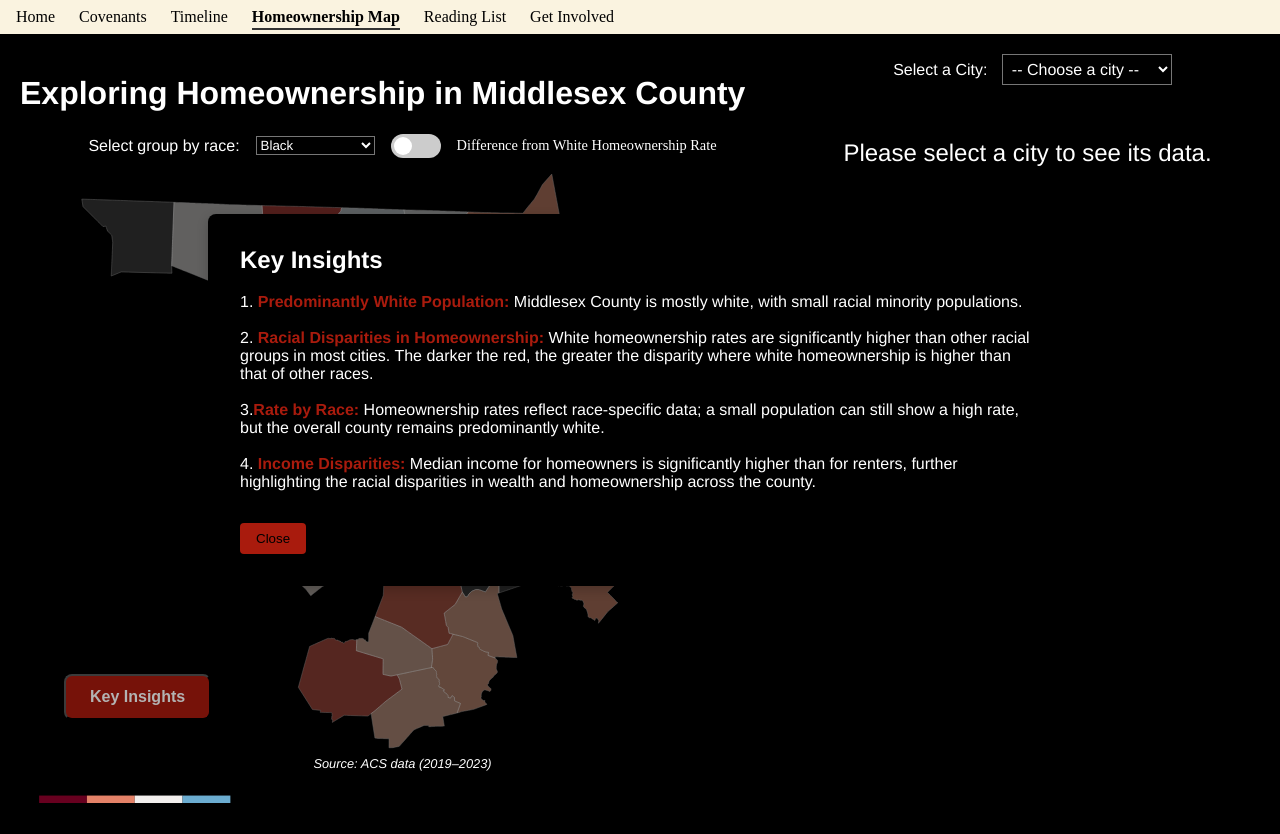
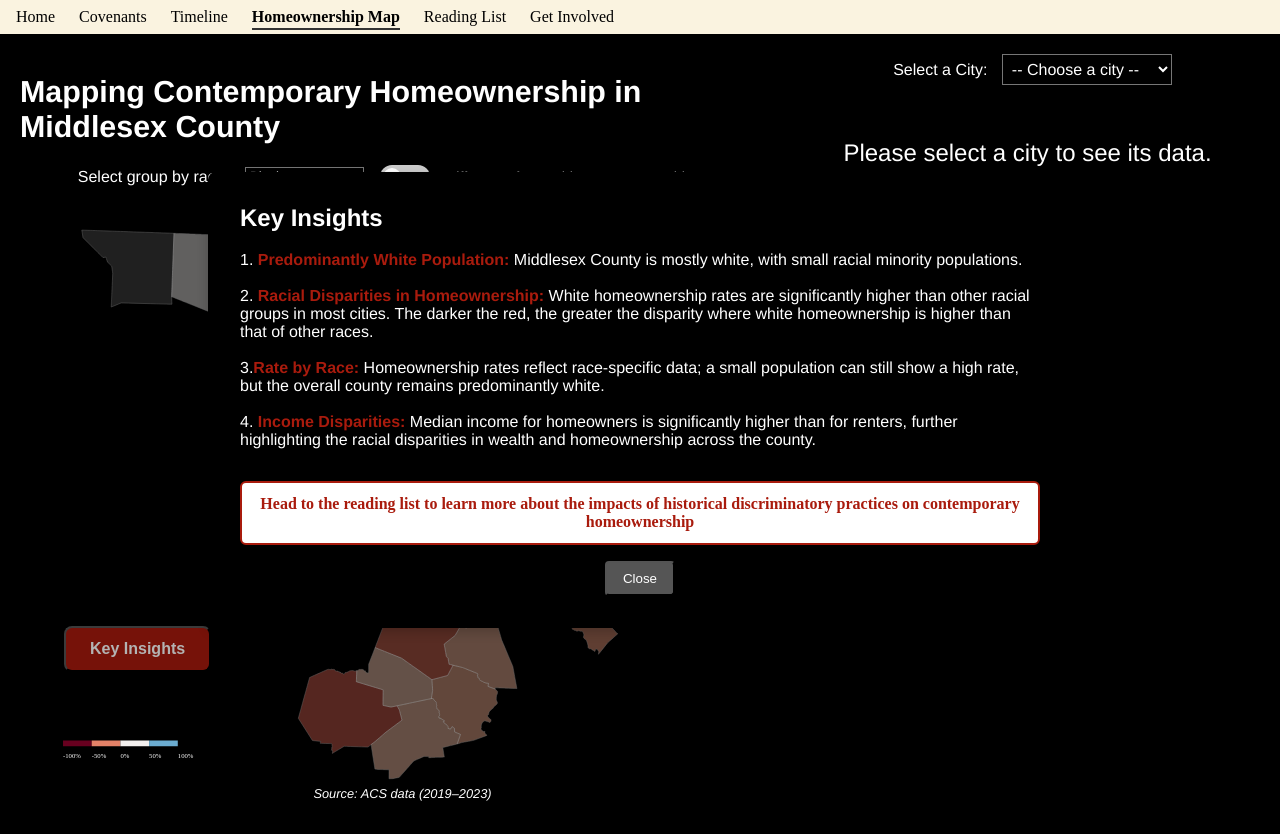
Before and after one commit to kjammons/FP_HOME, a SvelteKit app: page /white_homeownership in a window 1280 px wide. Both pictures are taken after a click on the button "Key Insights". Before the commit the page ends 803 px from the top, so only its background shows below. Built offline with nearby package versions, Linux system fonts and the light colour scheme.

Commit message:
Map key insights

```diff
--- a/src/routes/white_homeownership/MapView.svelte
+++ b/src/routes/white_homeownership/MapView.svelte
@@ -279,7 +279,7 @@ d3.select(tooltipEl)
       selectedCity.set('');
       renderMap();
     });
-    drawLegend(colorScale, svg, 20, 650, 200, 10);
+    drawLegend(colorScale, svg, 45, 560, 120, 6);
   }
 
   function drawLegend(scale, svg, x = 20, y = height - 50, width = 200, height = 10) {
@@ -305,14 +305,14 @@ d3.select(tooltipEl)
     .join('text')
     .attr('x', (d, i) => i * rectWidth)
     .attr('y', height + 12)
-    .attr('font-size', '10px')
+    .attr('font-size', '7px')
     .style('fill', 'white')
     .text(d => (d * 100).toFixed(0) + '%');
 }
 
 </script>
 
-<h1>Exploring Homeownership in Middlesex County</h1>
+<h1>Mapping Contemporary Homeownership in Middlesex County</h1>
 
 <div class="rate-toggle">
   <label for="race-select">Select  group by race:</label>
@@ -340,8 +340,13 @@ d3.select(tooltipEl)
         3.<span class="highlight-text">Rate by Race:</span> Homeownership rates reflect race-specific data; a small population can still show a high rate, but the overall county remains predominantly white.<br><br>
         4. <span class="highlight-text">Income Disparities:</span> Median income for homeowners is significantly higher than for renters, further highlighting the racial disparities in wealth and homeownership across the county.
       </p>
-      <!-- Add more insights here -->
-      <button class="close-btn" on:click={() => showInsights = false}>Close</button>
+       <!-- Add the link button here -->
+    <a href="/reading_list" class="reading-list-btn">
+      Head to the reading list to learn more about the impacts of historical discriminatory practices on contemporary homeownership
+    </a>
+
+    <!-- Close button -->
+    <button class="close-btn" on:click={() => showInsights = false}>Close</button>
     </div>
   </div>
 {/if}
@@ -413,6 +418,7 @@ d3.select(tooltipEl)
   .toggle-label {
     font-size: 0.9rem;
     color: white;
+    font-family: 'Helvetica';
 
   }
 
@@ -446,9 +452,12 @@ h1, h2, p, label, select, option, toggle-label {
   background-color: #000;
   font-family: 'Helvetica';
 }
+h1{
+  font-size: 1.9rem;
+}
 .insight-fab {
-  position: fixed;
-  bottom: 5rem;
+  position: absolute;
+  bottom: 8rem;
   left: 4rem;
   padding: 0.75rem 1.5rem;
   background-color: #A91B0D;
@@ -456,7 +465,7 @@ h1, h2, p, label, select, option, toggle-label {
   border-radius: 8px;
   font-size: 1rem;
   font-weight: 600;
-  box-shadow: 0 4px 8px rgba(0, 0, 0, 0.15);
+
   cursor: pointer;
   z-index: 9999;
   white-space: nowrap;
@@ -499,10 +508,12 @@ h1, h2, p, label, select, option, toggle-label {
 }
 
 .close-btn {
+  display: block;
+  margin: 1rem auto 0 auto;
   margin-top: 1rem;
   padding: 0.5rem 1rem;
-  background-color: #A91B0D;
-  border: none;
+  background-color:#555;
+  color: white;
   border-radius: 4px;
   cursor: pointer;
 }
@@ -514,4 +525,23 @@ h1, h2, p, label, select, option, toggle-label {
   color: #A91B0D; /* You can change this to any color you like */
   font-weight: bold; /* Optional to make it stand out */
 }
+.reading-list-btn {
+  display: inline-block;
+  margin-top: 1rem;
+  padding: 0.75rem 1rem;
+  background-color: white;
+  color: #A91B0D;
+  border: 2px solid #A91B0D;
+  border-radius: 6px;
+  font-weight: 600;
+  text-align: center;
+  text-decoration: none;
+  transition: background-color 0.3s, color 0.3s;
+}
+
+.reading-list-btn:hover {
+  background-color: #A91B0D;
+  color: white;
+}
+
 </style>
```
